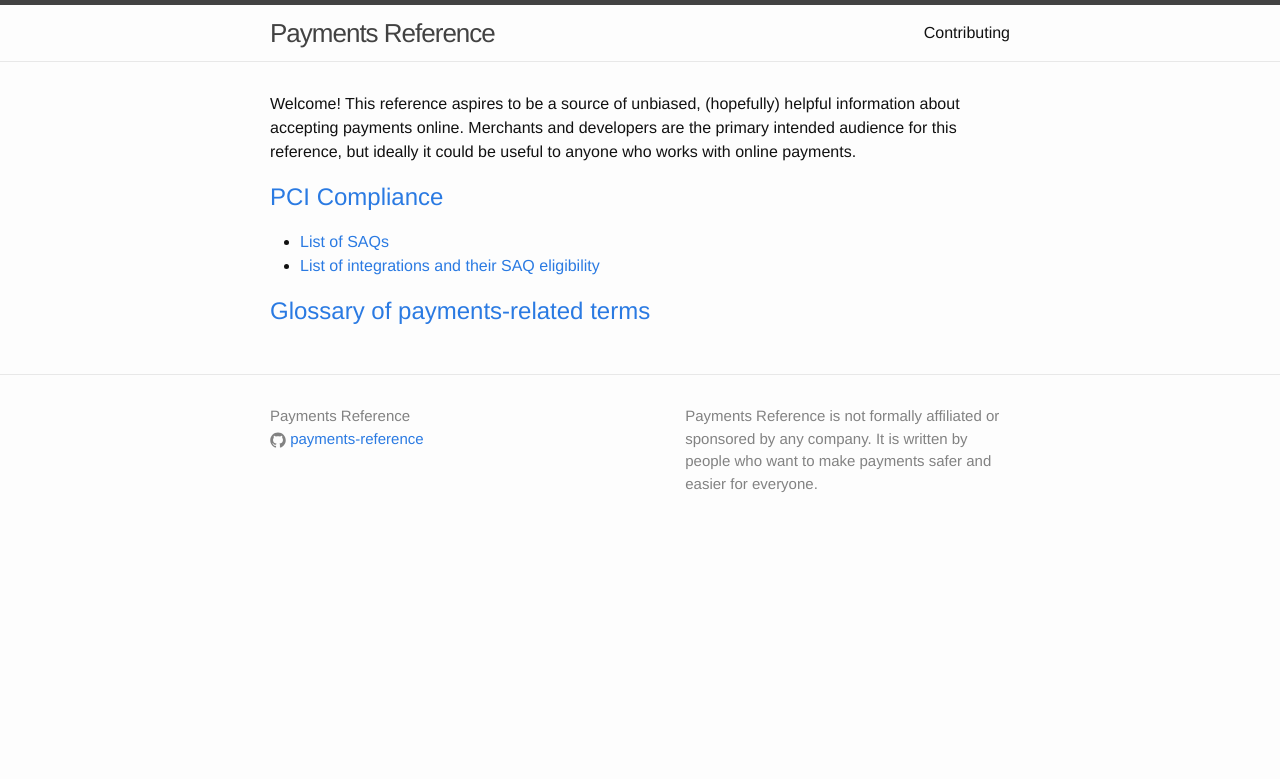
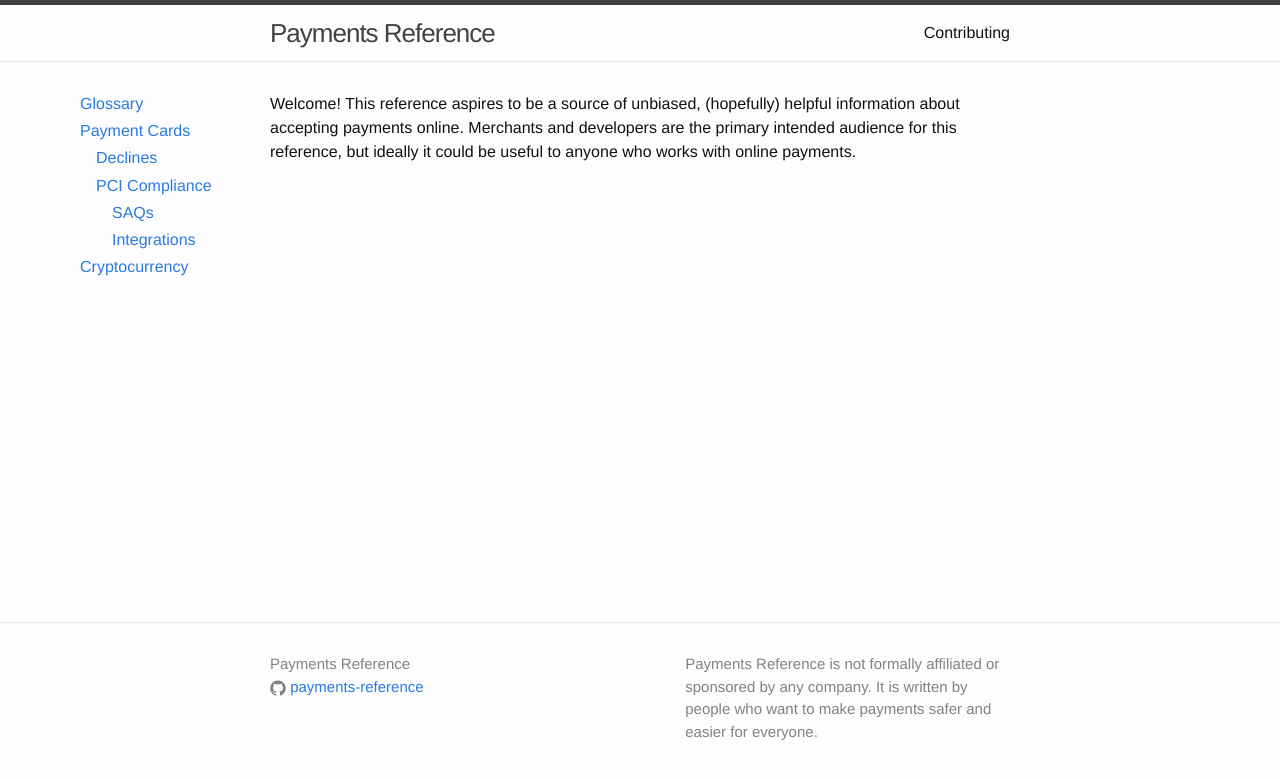
Before and after one commit to payments-reference/payments-reference, a Jekyll site: the page built from index.html, in a window 1280 px wide. Shown: the top 779 px of the page. Built offline with Jekyll 4.4.1, drawn with Linux system fonts in a browser that asks for light colours.

Commit message:
Add nav generated from _config

```diff
--- a/_config.yml
+++ b/_config.yml
@@ -11,3 +11,21 @@ github_username: payments-reference
 
 # Build settings
 markdown: kramdown
+
+nav:
+  - title: Glossary
+    path: /glossary/
+  - title: Payment Cards
+    path: /payment-cards/
+    sublist:
+    - title: Declines
+      path: /payment-cards/declines/
+    - title: PCI Compliance
+      path: /payment-cards/pci-compliance/
+      sublist:
+        - title: SAQs
+          path: /payment-cards/pci-compliance/saqs/
+        - title: Integrations
+          path: /payment-cards/pci-compliance/integrations/
+  - title: Cryptocurrency
+    path: /cryptocurrency/
--- /dev/null
+++ b/_includes/nav.html
@@ -0,0 +1,30 @@
+<nav class="main-nav">
+  {% for category in site.nav %}
+    <ul>
+      {% if category.title %}
+        <li><a href="{{ category.path }}">{{ category.title }}</a></li>
+      {% endif %}
+
+      {% if category.sublist %}
+        <li>
+          <ul>
+            {% for page in category.sublist %}
+              <li><a href="{{ page.path }}">{{ page.title }}</a></li>
+
+              {% if page.sublist %}
+                <li>
+                  <ul>
+                    {% for subpage in page.sublist %}
+                      <li><a href="{{ subpage.path }}">{{ subpage.title }}</a></li>
+                    {% endfor %}
+                  </ul>
+                </li>
+              {% endif %}
+
+            {% endfor %}
+          </ul>
+        </li>
+      {% endif %}
+    </ul>
+  {% endfor %}
+</nav>
--- a/_layouts/default.html
+++ b/_layouts/default.html
@@ -9,6 +9,8 @@
 
     <div class="page-content">
       <div class="wrapper">
+        {% include nav.html %}
+
         {{ content }}
       </div>
     </div>
--- a/_sass/_base.scss
+++ b/_sass/_base.scss
@@ -154,6 +154,7 @@ pre {
  * Wrapper
  */
 .wrapper {
+    position: relative;
     max-width: -webkit-calc(800px - (#{$spacing-unit} * 2));
     max-width:         calc(800px - (#{$spacing-unit} * 2));
     margin-right: auto;
@@ -224,3 +225,29 @@ div.feedback {
   color: #777;
   font-size: 0.9em;
 }
+
+nav.main-nav {
+  position: absolute;
+  top: 0;
+  left: -160px;
+  width: 160px;
+  padding-right: 1em;
+  margin-right: 1em;
+  margin-bottom: 1em;
+
+  ul {
+    margin-left: 0;
+    margin-bottom: 0.2em;
+    > li {
+      list-style-type: none;
+      margin-bottom: 0.2em;
+      > ul {
+        margin-left: 1em;
+      }
+    }
+  }
+}
+
+div.page-content {
+  min-height: 500px;
+}
--- a/index.html
+++ b/index.html
@@ -6,12 +6,4 @@ layout: default
 
   <p>Welcome! This reference aspires to be a source of unbiased, (hopefully) helpful information about accepting payments online. Merchants and developers are the primary intended audience for this reference, but ideally it could be useful to anyone who works with online payments.</p>
 
-  <h2><a href="/payment-cards/pci-compliance/">PCI Compliance</a></h2>
-
-  <ul>
-    <li><a href="/payment-cards/pci-compliance/saqs/">List of SAQs</a>
-    <li><a href="/payment-cards/pci-compliance/integrations/">List of integrations and their SAQ eligibility</a>
-  </ul>
-
-  <h2><a href="/glossary/">Glossary of payments-related terms</a></h2>
 </div>
```
Also changed, not shown: payment-cards/index.md (+5 -0 lines), incoming-ach/index.md (deleted).
